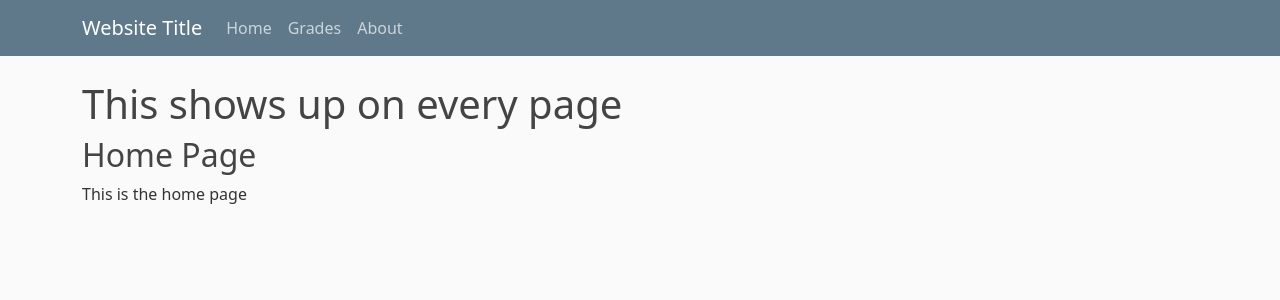
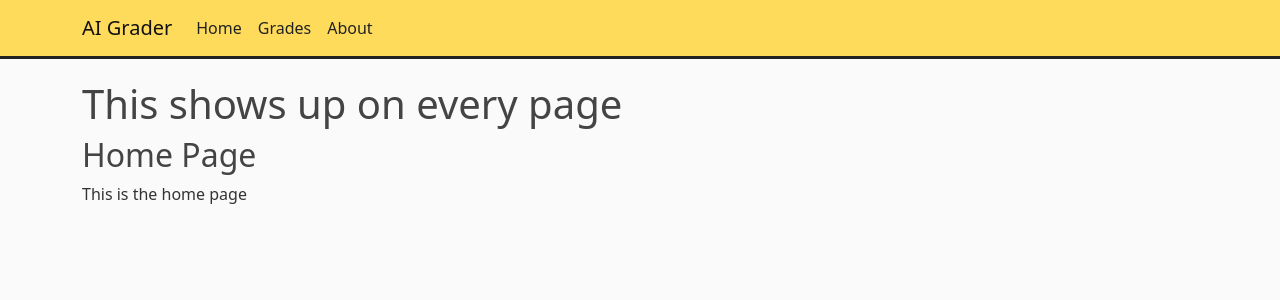
Before and after one commit to Espi5730/Ai-Grader, a Flask app: page / in a window 1280 px wide. Shown: the top 300 px of the page. Run offline with Flask 3, Linux system fonts and the light colour scheme.

Commit message:
html and css changes

```diff
--- a/main.py
+++ b/main.py
@@ -13,7 +13,7 @@ import sqlite3
 key = secrets.token_hex(16)
 
 app = Flask(__name__)
-proxied = FlaskBehindProxy(app)  ## add this line
+proxied = FlaskBehindProxy(app)
 
 app.config['SECRET_KEY'] =  key
 
--- a/static/main.css
+++ b/static/main.css
@@ -9,11 +9,12 @@ body {
   }
 
   .bg-steel {
-    background-color: #5f788a;
+    background-color: #ffdb5c;
+    border-bottom: 3px #222222 solid;
   }
 
   .site-header .navbar-nav .nav-link {
-    color: #cbd5db;
+    color: #222222;
   }
 
   .site-header .navbar-nav .nav-link:hover {
@@ -78,3 +79,7 @@ body {
   .account-heading {
     font-size: 2.5rem;
   }
+
+  #title {
+    color: #111111;
+  }
--- a/templates/header.html
+++ b/templates/header.html
@@ -13,8 +13,8 @@
   <header class="site-header">
     <nav class="navbar navbar-expand-md navbar-dark bg-steel fixed-top">
       <div class="container">
-        <a class="navbar-brand mr-4" href="/">Website Title</a>
-        <button class="navbar-toggler" type="button" data-toggle="collapse" data-target="#navbarToggle" aria-controls="navbarToggle" aria-expanded="false" aria-label="Toggle navigation">
+        <a class="navbar-brand mr-4" id="title" href="/">AI Grader</a>
+        <button class="navbar-toggler" type="button" data-bs-toggle="collapse" data-bs-target="#navbarToggle" aria-controls="navbarToggle" aria-expanded="false" aria-label="Toggle navigation">
           <span class="navbar-toggler-icon"></span>
         </button>
         <div class="collapse navbar-collapse" id="navbarToggle">
@@ -30,7 +30,8 @@
   <main role="main" class="container">
     <div class="row">
       <div class="col-md-8">
-        <h1>This shows up on every page</h1> {% block content %}{% endblock %}
+        <h1>This shows up on every page</h1>
+        {% block content %}{% endblock %}
       </div>
     </div>
   </main>
```
Also changed, not shown: README.md, static/images/AI_logo.png (added).
